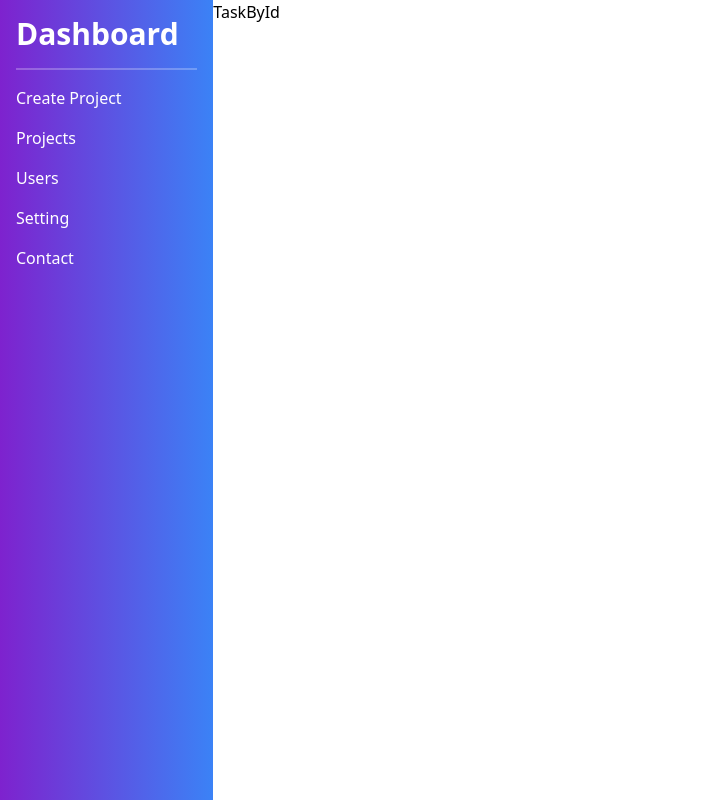
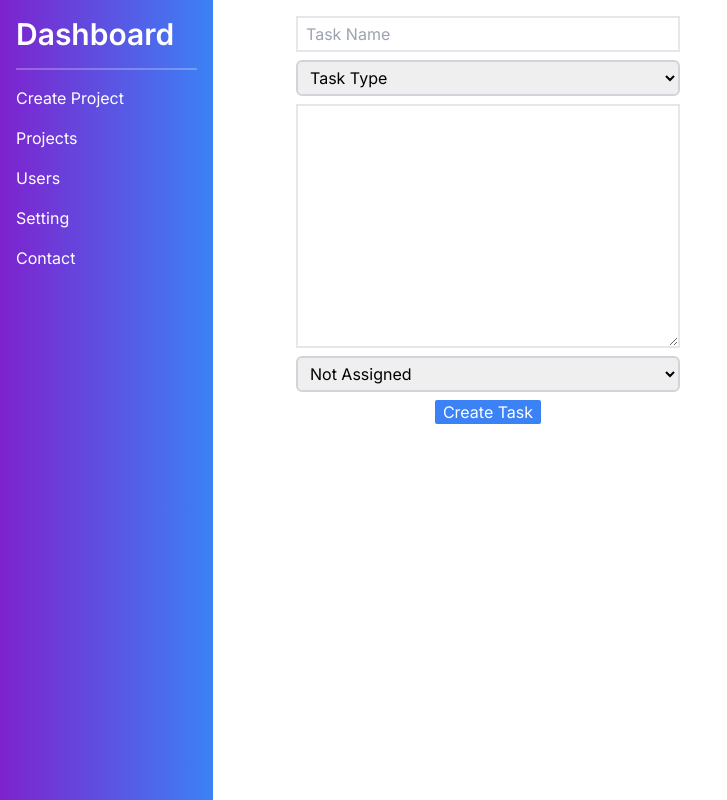
Before and after one commit to surendraSinghKamboj/task_manager, a Next.js app: page /dashboard/projects/1/tasks/create in a window 1280 px wide. Shown: the whole page, without its empty margins (0-727 px from the left). Built offline with nearby package versions, Linux system fonts and the light colour scheme.

Commit message:
changes made by me

```diff
--- a/src/actions/project.js
+++ b/src/actions/project.js
@@ -5,6 +5,7 @@ import { connectToDatabase } from "@/db/dbconnect";
 import { verifyToken } from "@/libs/verify_token";
 import { cookies } from "next/headers";
 import { redirect } from "next/navigation";
+import { Task } from "@/models/Task";
 
 export const projectById = async (_id) => {
   const auth = cookies().get("auth")?.value;
@@ -21,7 +22,9 @@ export const projectById = async (_id) => {
     }
     let createdBy = verify.decoded.name;
 
-    return { project, createdBy };
+    const tasks = await Task.find({ project: _id });
+
+    return { project, createdBy, tasks };
   } catch (error) {
     console.log(error);
     return false;
--- /dev/null
+++ b/src/app/api/v1/tasks/create/route.js
@@ -0,0 +1,81 @@
+import { connectToDatabase } from "@/db/dbconnect";
+import { verifyToken } from "@/libs/verify_token";
+import { Task } from "@/models/Task";
+import { cookies } from "next/headers";
+import { NextResponse } from "next/server";
+
+export const POST = async (req) => {
+  const cookieStore = cookies(req);
+  const authCookie = cookieStore.get("auth");
+  try {
+    if (!authCookie || !authCookie.value) {
+      const response = NextResponse.json({
+        message: "no Token.",
+      });
+      response.headers.set("location", "/");
+      return response;
+    }
+    const { data, projectId } = await req.json();
+    console.log(data, projectId);
+
+    const verify = await verifyToken(authCookie.value);
+
+    if (!verify.valid) {
+      const response = NextResponse.json({
+        message: "Invalid Token.",
+      });
+      response.headers.set("location", "/");
+      return response;
+    }
+
+    await connectToDatabase();
+
+    const task = await Task.create({
+      taskName: data.taskName,
+      type: data.type,
+      description: data.description,
+      status: "Not Assigned",
+      createdBy: verify.decoded._id,
+      project: projectId,
+    });
+
+
+
+    if (!task) {
+      return new NextResponse(
+        JSON.stringify({ error: "Caould Not created Task" }),
+        {
+          status: 401,
+          headers: {
+            "Content-Type": "application/json",
+          },
+        }
+      );
+    }
+
+
+
+    return new NextResponse(JSON.stringify({ task }), {
+      status: 200,
+      headers: {
+        "Content-Type": "application/json",
+        location: `/dashboard/projects/${projectId}/tasks/${task._id}`,
+      },
+    });
+  } catch (error) {
+    console.log(error);
+    return NextResponse.error("An error occurred during project creation.", {
+      status: 500,
+    });
+  }
+};
+
+//| {
+//|   valid: true,
+//|   decoded: {
+//|     _id: '65f6a968c4a39d7a8196a9b7',
+//|     email: 'surendra.singh.kamboj@hotmail.com',
+//|     iat: 1710779815,
+//|     name: 'Surendra Singh kamboj'
+//|   }
+//| }
--- a/src/app/dashboard/layout.js
+++ b/src/app/dashboard/layout.js
@@ -7,15 +7,11 @@ export const metadata = {
 
 export default function RootLayout({ children }) {
   return (
-    <html lang="en">
-      <body className="">
     <div className="grid grid-cols-12">
       <aside className="col-span-3 sm:col-span-2">
         <Navbar />
       </aside>
       <div className="col-span-9 sm:col-span-10">{children}</div>
     </div>
-      </body>
-    </html>
   );
 }
--- a/src/app/dashboard/projects/[projectId]/page.jsx
+++ b/src/app/dashboard/projects/[projectId]/page.jsx
@@ -1,41 +1,49 @@
 import { projectById } from "@/actions/project";
 import React from "react";
+// import Link from "next/link";
 
 const ProjectDetails = async ({ params: { projectId } }) => {
-  const project = await projectById(projectId);
+  const data = await projectById(projectId);
 
-  return (
-    <div className="rounded-lg shadow-md p-6 md:w-1/2 mx-auto w-full min-h-screen flex justify-center items-center">
-      {project ? (
-        <div className="bg-gray-100 ">
-          <h2 className="text-2xl font-bold mb-4">{project.project.projectName}</h2>
-          <p className="text-gray-700 mb-2">{project.project.description}</p>
-          <p className="text-gray-700 mb-2">
-            Tech Stack: {project.project.techStack.join(", ")}
-          </p>
-          <p className="text-gray-700 mb-2">App Type: {project.project.appType}</p>
-          <p className="text-gray-700 mb-2">
-            Git Link:{" "}
-            <a href={project.project.gitLink} target="_blank" className="text-blue-500">
-              {project.project.gitLink}
-            </a>
-          </p>
-          {project.project.uiLink && (
-            <p className="text-gray-700 mb-2">
-              UI Link:{" "}
-              <a href={project.project.uiLink} target="_blank" className="text-blue-500">
-                {project.project.uiLink}
-              </a>
-            </p>
-          )}
-          <p className="text-gray-700">Created By: {project.createdBy}</p>
-          <p className="text-gray-500 text-sm mt-4">
-            Created At: {new Date(project.project.createdAt).toLocaleString()}
-          </p>
+  // console.log(project);
+  /*
+        {
+  project: {
+    _id: new ObjectId('65f79775b96a13627df2cd94'),
+    projectName: 'Augse Backend',
+    description: 'Augse backend Developed in Node.js',
+    techStack: [ 'NodeJs', ' Mongodb', ' Phonepe' ],
+    appType: 'Web App',
+    gitLink: 'https://github.com/indianventuresdb/dot_backend',
+    uiLink: 'https://figmalink.com',
+    createdAt: 2024-03-18T01:23:01.363Z,
+    updatedAt: 2024-03-18T01:23:01.363Z,
+    __v: 0
+  },
+  createdBy: 'Surendra Singh kamboj',
+  tasks: []
+}
+  */
+
+  const { project, createdBy, tasks } = data;
+
+  return !data ? (
+    <div className="w-full h-screen flex justify-center items-center">
+      <h6>No Project Found</h6>
+    </div>
+  ) : (
+    <div className="w-full p-4">
+      <div className="flex flex-col p-2">
+        <h3 className="text-2xl font-semibold">{project.projectName}</h3>
+
+        <p>{project.description}</p>
+        <div className="flex gap-2">
+        {
+          project.techStack && project.techStack.map((tech,index)=><button key={index} className="px-4 py-1 bg-gray-500 text-white text-sm rounded-full">{tech}</button>)
+        }
         </div>
-      ) : (
-        <p>Project not found</p>
-      )}
+
+      </div>
     </div>
   );
 };
--- /dev/null
+++ b/src/app/dashboard/projects/[projectId]/tasks/create/page.jsx
@@ -0,0 +1,82 @@
+"use client";
+
+import Option from "@/components/form/Option";
+import axios from "axios";
+import React, { useState } from "react";
+import { useRouter } from "next/navigation";
+
+const CreateTask = ({ params }) => {
+  const [data, setData] = useState({});
+  const router = useRouter();
+
+  const handleChange = (e) =>
+    setData({ ...data, [e.target.name]: e.target.value });
+
+  const handleSubmit = async () => {
+    try {
+      const response = await axios.post("/api/v1/tasks/create", {
+        data,
+        projectId: params.projectId,
+      });
+      if (response) {
+        router.push(response.headers.location);
+      }
+    } catch (error) {
+      console.log(error);
+    }
+  };
+
+  return (
+    <div className="w-full grid grid-cols-1 md:grid-cols-2 p-4">
+      {/* grid one */}
+      <div className="flex flex-col justify-center items-center">
+        <input
+          onChange={handleChange}
+          name="taskName"
+          type="text"
+          placeholder="Task Name"
+          className="w-96 mb-2 border-2 h-9 px-2 focus:outline-none"
+        />
+        <Option
+          onChange={handleChange}
+          name={"type"}
+          options={[
+            "Task Type",
+            "Developer Tasks",
+            "Designer Tasks",
+            "Creative Tasks",
+          ]}
+        />
+        <textarea
+          onChange={handleChange}
+          name="description"
+          cols="30"
+          rows="10"
+          className="w-96 mb-2 border-2 px-2 focus:outline-none"
+        ></textarea>
+        <Option
+          onChange={handleChange}
+          name={"status"}
+          options={[
+            "Not Assigned",
+            "Assigned",
+            "In Progress",
+            "Completed",
+            "Fixing",
+            "Fixed",
+          ]}
+        />
+        <button
+          onClick={handleSubmit}
+          className="px-2 bg-blue-500 hover:bg-blue-600 text-white rounded-sm"
+        >
+          Create Task
+        </button>
+      </div>
+      {/* grid two */}
+      <div className=""></div>
+    </div>
+  );
+};
+
+export default CreateTask;
--- a/src/app/dashboard/projects/create-task/page.jsx
+++ /dev/null
@@ -1,9 +0,0 @@
-import React from 'react'
-
-const CreateNewTask = () => {
-  return (
-    <div>CreateNewTask</div>
-  )
-}
-
-export default CreateNewTask
--- /dev/null
+++ b/src/components/form/Option.jsx
@@ -0,0 +1,20 @@
+import React from "react";
+
+const Option = ({ name, options, onChange }) => {
+  return (
+    <select
+      onChange={onChange}
+      name={name}
+      className="w-96 mb-2 border-2 border-gray-300 rounded-md h-9 px-2 focus:outline-none"
+    >
+      {options &&
+        options.map((option, index) => (
+          <option value={option} key={index}>
+            {option}
+          </option>
+        ))}
+    </select>
+  );
+};
+
+export default Option;
--- a/src/models/Task.js
+++ b/src/models/Task.js
@@ -11,17 +11,25 @@ const taskSchema = new mongoose.Schema(
       type: String,
       enum: ["Developer Tasks", "Designer Tasks", "Creative Tasks"],
     },
-    description:{
-        type:String,
+    description: {
+      type: String,
     },
     status: {
       type: String,
-      enum: ["Not Assigned", "Assigned", "In Progress", "Completed", "Fixing","Fixed"],
-      required:true
+      enum: [
+        "Not Assigned",
+        "Assigned",
+        "In Progress",
+        "Completed",
+        "Fixing",
+        "Fixed",
+      ],
+      required: true,
     },
     createdBy: {
       type: mongoose.Schema.Types.ObjectId,
       ref: "User",
+      required: true,
     },
     assignedTo: {
       type: mongoose.Schema.Types.ObjectId,
```
Lines whose indentation alone changed are shown as unchanged.
